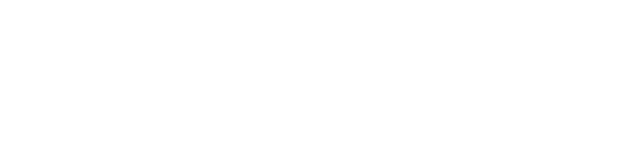
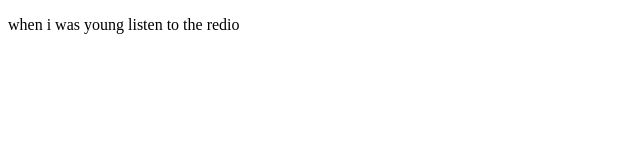
Before and after one commit to woniu6162/gogo, a plain HTML site: page index.html in a window 1280 px wide. Shown: the whole page, without its empty margins (0-640 px from the left). Drawn offline with Linux system fonts and the light colour scheme.

Commit message:
Update index.html

```diff
--- a/index.html
+++ b/index.html
@@ -10,7 +10,7 @@
 </head>
 
 <body>
-
+<p>when i was young listen to the redio</p>
 </body>
 
 </html>
```
